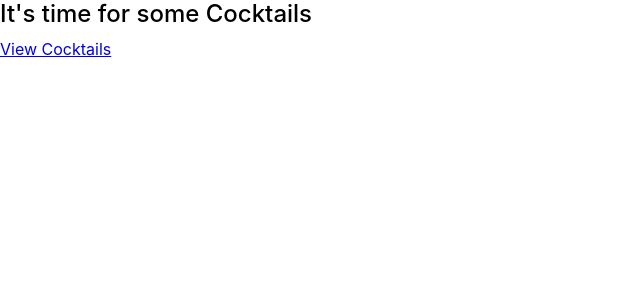
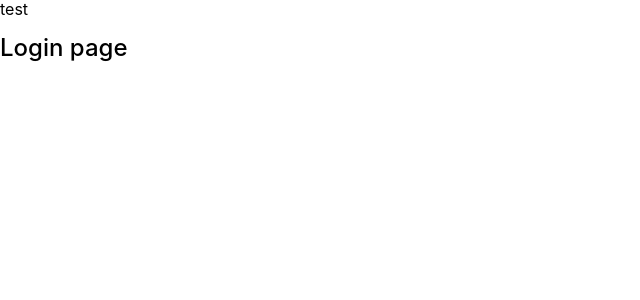
Before and after one commit to liubiyu123/dbs-techtrek-2025-2, a React (Create React App) app in the folder frontend/: page / in a window 1280 px wide. Shown: the top 300 px of the page, without its empty margins (0-640 px from the left). Built offline with nearby package versions, Linux system fonts and the light colour scheme.

Commit message:
Fix routing error

```diff
--- a/frontend/package.json
+++ b/frontend/package.json
@@ -7,6 +7,7 @@
     "cra-template": "1.2.0",
     "react": "^19.0.0",
     "react-dom": "^19.0.0",
+    "react-router-dom": "^7.1.1",
     "react-scripts": "^5.0.1"
   },
   "scripts": {
--- a/frontend/src/App.js
+++ b/frontend/src/App.js
@@ -7,8 +7,9 @@ import Requests from './Pages/Requests';
 function App() {
   return (
     <>
+    <p>test</p>
     <Routes>
-       <Route path="/" element={<Login />} />
+       <Route path="/" element={<Login/>} />
        <Route path="/landing" element={<Landing/>} />
        <Route path="/requests" element={<Requests />} />
     </Routes>
--- a/frontend/src/Pages/Landing.jsx
+++ b/frontend/src/Pages/Landing.jsx
@@ -5,10 +5,7 @@ const Landing = () => {
 		<div className="container">
 			<div className="banner-container">
 				<div className="banner">
-					<h2>It's time for some Cocktails</h2>
-					<Link to="/products">
-						<div className="btn">View Cocktails</div>
-					</Link>
+					<h2>Landing page</h2>
 				</div>
 			</div>
 		</div>
--- a/frontend/src/Pages/Login.jsx
+++ b/frontend/src/Pages/Login.jsx
@@ -1,14 +1,10 @@
-import { Link } from 'react-router-dom';
 
 const Login = () => {
 	return (
 		<div className="container">
 			<div className="banner-container">
 				<div className="banner">
-					<h2>It's time for some Cocktails</h2>
-					<Link to="/products">
-						<div className="btn">View Cocktails</div>
-					</Link>
+					<h2>Login page</h2>
 				</div>
 			</div>
 		</div>
--- a/frontend/src/Pages/Requests.jsx
+++ b/frontend/src/Pages/Requests.jsx
@@ -1,14 +1,10 @@
-import { Link } from 'react-router-dom';
 
 const Requests = () => {
 	return (
 		<div className="container">
 			<div className="banner-container">
 				<div className="banner">
-					<h2>It's time for some Cocktails</h2>
-					<Link to="/products">
-						<div className="btn">View Cocktails</div>
-					</Link>
+					<h2>Request page</h2>
 				</div>
 			</div>
 		</div>
```
Also changed, not shown: 1 other file (tests, documents, lock files or other folders).
